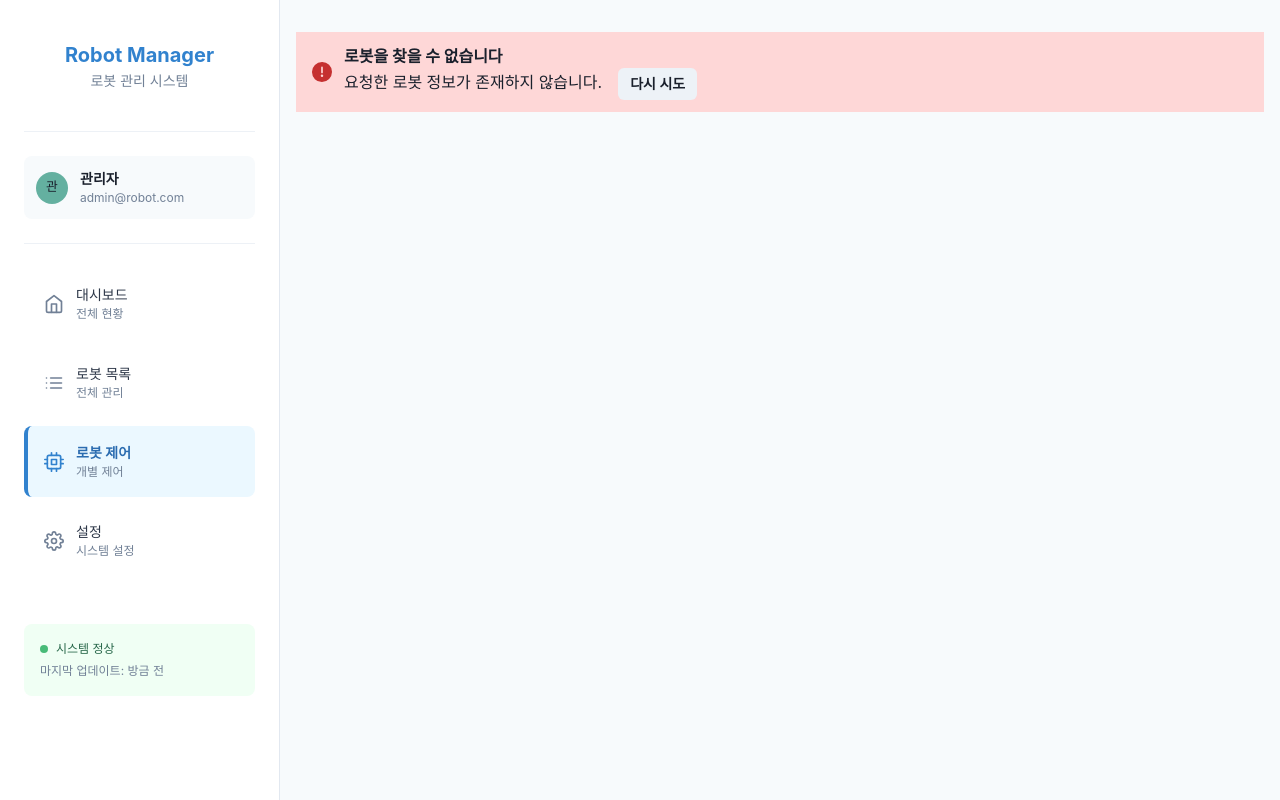
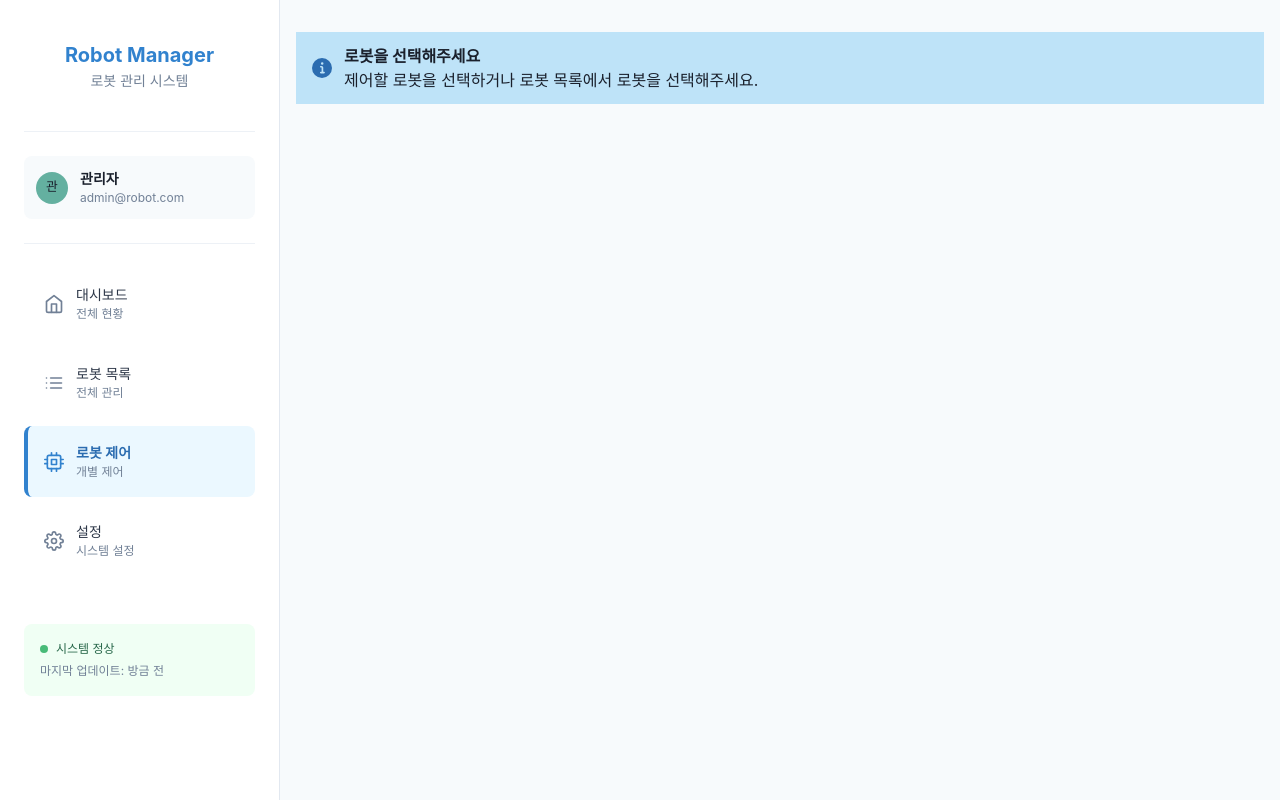
Before and after one commit to kg3546549/SSU-Robot-RCS-Frontend, a React (Create React App) app: page /robot-detail in a window 1280 px wide. Built offline with nearby package versions, Linux system fonts and the light colour scheme.

Commit message:
add : 로봇 제어 화면 UX루트 수정

```diff
--- a/src/App.tsx
+++ b/src/App.tsx
@@ -1,6 +1,7 @@
 import React from 'react';
 import { ChakraProvider } from '@chakra-ui/react';
 import { BrowserRouter as Router, Routes, Route } from 'react-router-dom';
+import { RecentRobotProvider } from './contexts/RecentRobotContext';
 import Layout from './components/Layout';
 import Dashboard from './components/Dashboard';
 import RobotDetail from './components/RobotDetail';
@@ -10,6 +11,7 @@ import Settings from './components/Settings';
 function App() {
   return (
     <ChakraProvider>
+      <RecentRobotProvider>
         <Router>
           <Layout>
             <Routes>
@@ -21,6 +23,7 @@ function App() {
             </Routes>
           </Layout>
         </Router>
+      </RecentRobotProvider>
     </ChakraProvider>
   );
 }
--- a/src/components/RobotDetail.tsx
+++ b/src/components/RobotDetail.tsx
@@ -33,17 +33,34 @@ import {
   AlertTitle,
   AlertDescription
 } from '@chakra-ui/react';
-import { useParams } from 'react-router-dom';
+import { useParams, useNavigate } from 'react-router-dom';
 import { FiBattery, FiWifi, FiActivity, FiSettings, FiPlay, FiPause, FiRefreshCw } from 'react-icons/fi';
 import { useRobot } from '../hooks/useRobots';
+import { useRecentRobot } from '../contexts/RecentRobotContext';
 
 const RobotDetail: React.FC = () => {
   const { robotId } = useParams<{ robotId: string }>();
+  const navigate = useNavigate();
   const bgColor = useColorModeValue('gray.50', 'gray.900');
   const cardBg = useColorModeValue('white', 'gray.800');
+  const { recentRobotId, setRecentRobotId } = useRecentRobot();
+
+  // robotId가 없고 최근 조회한 로봇이 있다면 리다이렉트
+  React.useEffect(() => {
+    if (!robotId && recentRobotId) {
+      navigate(`/robot-detail/${recentRobotId}`, { replace: true });
+    }
+  }, [robotId, recentRobotId, navigate]);
 
   // API 연동을 위한 hooks
   const { robot, loading, error, refreshRobot } = useRobot(robotId);
+
+  // 로봇 정보가 로드되면 최근 조회한 로봇으로 설정
+  React.useEffect(() => {
+    if (robot && robotId) {
+      setRecentRobotId(robotId);
+    }
+  }, [robot, robotId, setRecentRobotId]);
 
   const getStatusColor = (status: string) => {
     switch (status) {
@@ -76,6 +93,25 @@ const RobotDetail: React.FC = () => {
 
   // 로봇 온라인 상태 확인
   const isOnline = robot?.status === 'online';
+
+  // robotId가 없고 최근 조회한 로봇도 없는 경우
+  if (!robotId && !recentRobotId) {
+    return (
+      <Box bg={bgColor} minH="100vh">
+        <Container maxW="container.xl" py={8}>
+          <Alert status="info">
+            <AlertIcon />
+            <Box>
+              <AlertTitle>로봇을 선택해주세요</AlertTitle>
+              <AlertDescription>
+                제어할 로봇을 선택하거나 로봇 목록에서 로봇을 선택해주세요.
+              </AlertDescription>
+            </Box>
+          </Alert>
+        </Container>
+      </Box>
+    );
+  }
 
   if (loading) {
     return (
--- /dev/null
+++ b/src/contexts/RecentRobotContext.tsx
@@ -0,0 +1,34 @@
+import React, { createContext, useContext, useState, ReactNode } from 'react';
+
+interface RecentRobotContextType {
+  recentRobotId: string | null;
+  setRecentRobotId: (robotId: string) => void;
+}
+
+const RecentRobotContext = createContext<RecentRobotContextType | undefined>(undefined);
+
+interface RecentRobotProviderProps {
+  children: ReactNode;
+}
+
+export const RecentRobotProvider: React.FC<RecentRobotProviderProps> = ({ children }) => {
+  const [recentRobotId, setRecentRobotIdState] = useState<string | null>(null);
+
+  const setRecentRobotId = (robotId: string) => {
+    setRecentRobotIdState(robotId);
+  };
+
+  return (
+    <RecentRobotContext.Provider value={{ recentRobotId, setRecentRobotId }}>
+      {children}
+    </RecentRobotContext.Provider>
+  );
+};
+
+export const useRecentRobot = () => {
+  const context = useContext(RecentRobotContext);
+  if (context === undefined) {
+    throw new Error('useRecentRobot must be used within a RecentRobotProvider');
+  }
+  return context;
+};
```
Lines whose indentation alone changed are shown as unchanged.
